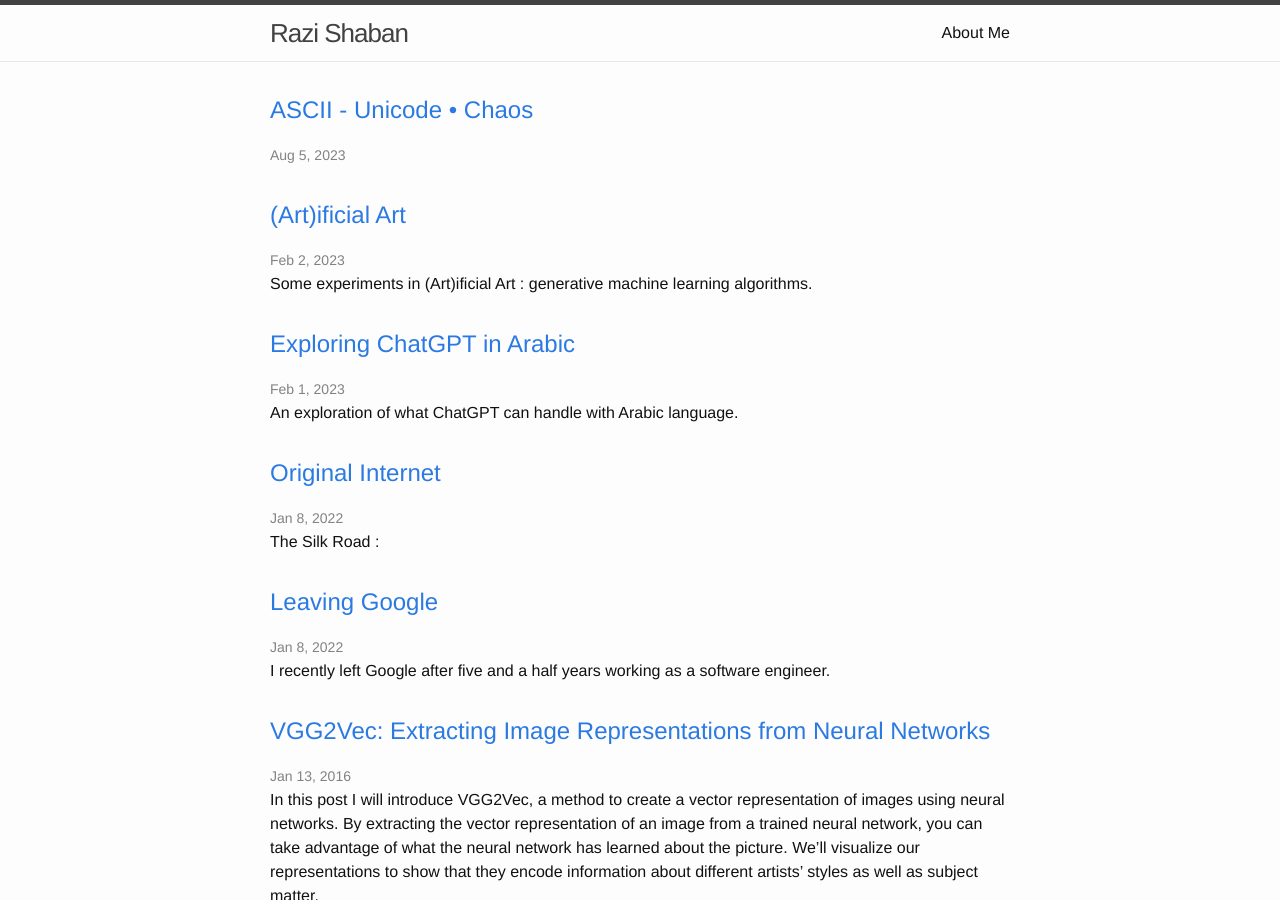
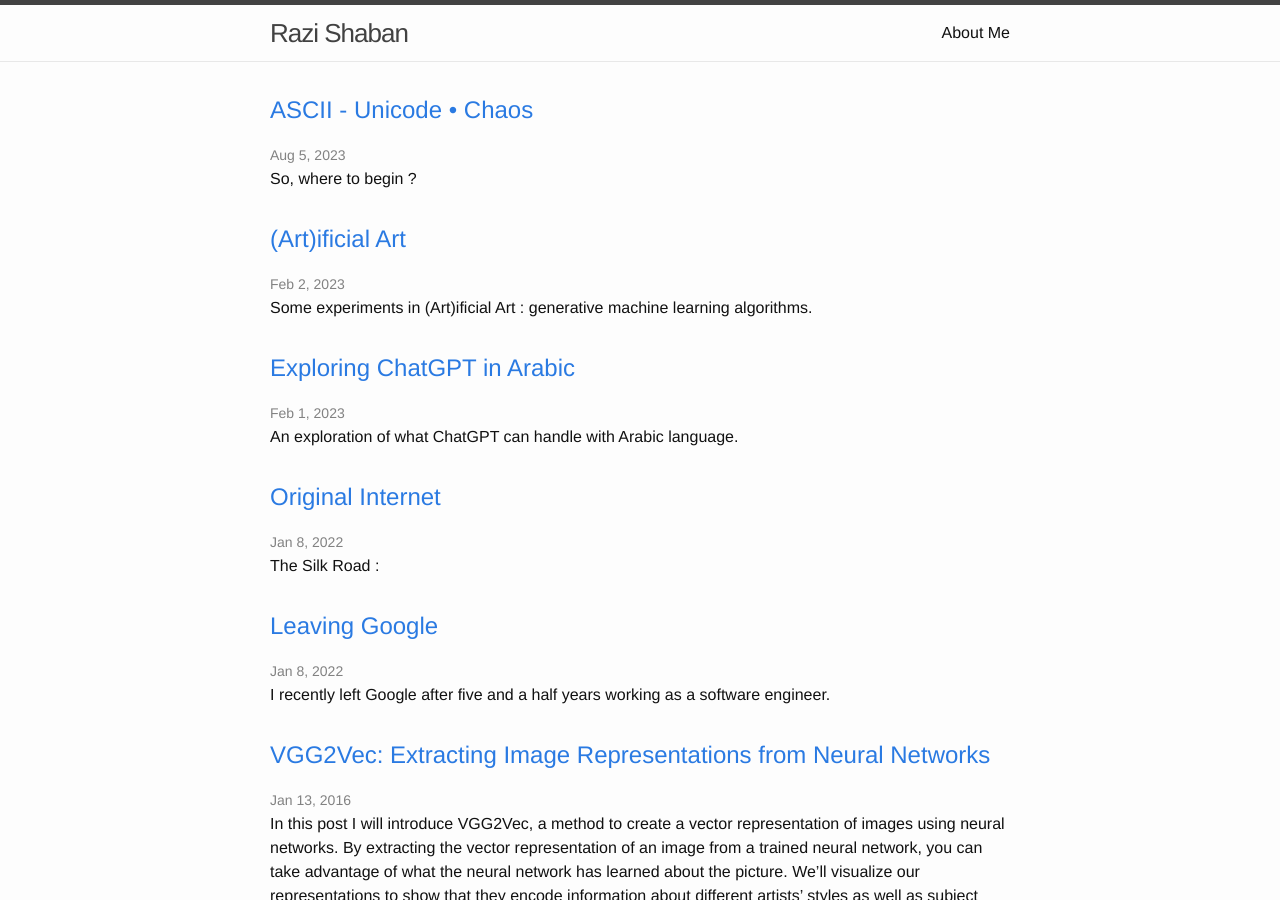
Before and after one commit to rrshaban/rrshaban.github.io, a Jekyll site: the page built from index.html, in a window 1280 px wide and 900 px high. Built offline with Jekyll 4.4.1, drawn with Linux system fonts in a browser that asks for light colours; nearby versions of some CDN libraries.

Commit message:
Update 2023-08-05-ascii-art.md

```diff
--- a/_posts/2023-08-05-ascii-art.md
+++ b/_posts/2023-08-05-ascii-art.md
@@ -4,3 +4,5 @@ title: "ASCII - Unicode • Chaos "
 date: 2023-08-05 15:33:05
 tags: project
 ---
+
+So, where to begin ?
```
